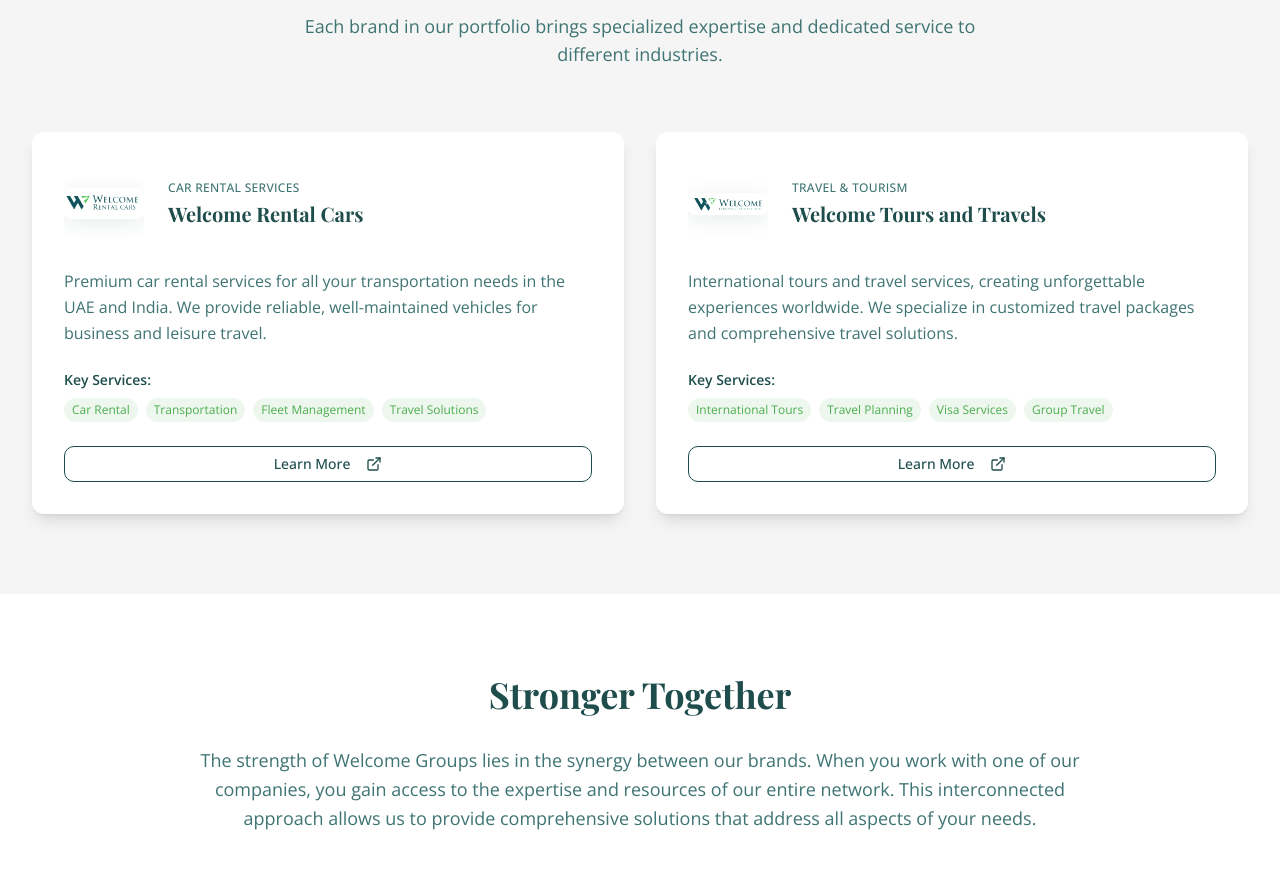
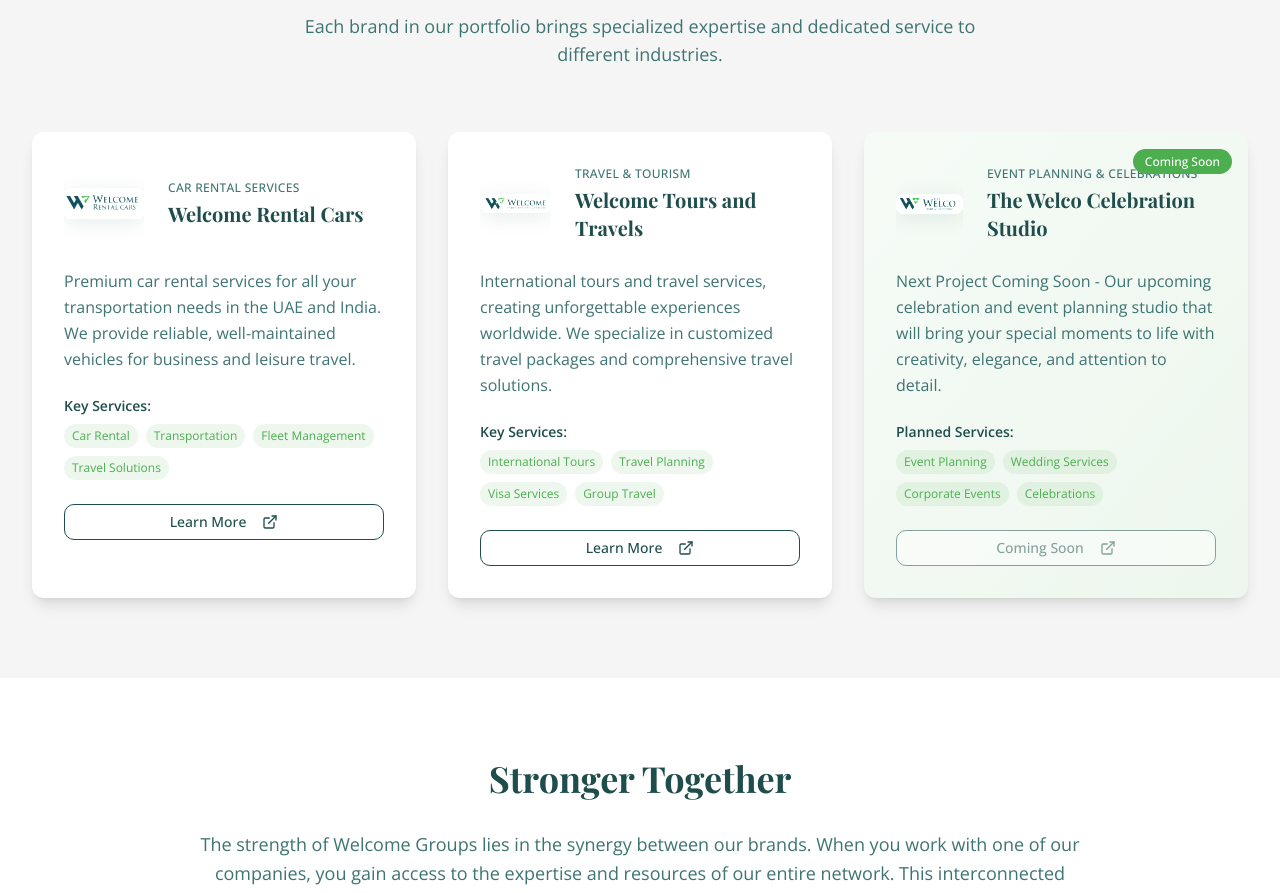
Before and after one commit to muhammedadnanv/Welcome-Realtor, a React (Vite) app: page /brands in a window 1280 px wide. Shown: the part 1300-2193 px from the top of the page. Built offline with nearby package versions, Linux system fonts and the light colour scheme.

Commit message:
Update brand logo and text
Updated the "Our Extended Family of Brands" section with a new logo and the text "Next Project Coming Soon".
-edited src/pages/Brands.tsx
-created public/lovable-uploads/02662318-5439-4411-813f-130266231854.png

```diff
--- a/src/pages/Brands.tsx
+++ b/src/pages/Brands.tsx
@@ -120,7 +120,7 @@ const Brands = () => {
             </p>
           </div>
 
-          <div className="grid grid-cols-1 md:grid-cols-2 gap-8">
+          <div className="grid grid-cols-1 md:grid-cols-2 lg:grid-cols-3 gap-8">
             {/* Welcome Rental Cars */}
             <Card className="border-none bg-background shadow-lg transition-all duration-300">
               <CardContent className="p-8">
@@ -197,6 +197,52 @@ const Brands = () => {
 
                 <Button variant="outline" size="sm" className="w-full">
                   Learn More <ExternalLink className="ml-2 h-4 w-4" />
+                </Button>
+              </CardContent>
+            </Card>
+
+            {/* The Welco Celebration Studio - Coming Soon */}
+            <Card className="border-none bg-gradient-to-br from-accent/5 to-accent/10 shadow-lg transition-all duration-300 relative overflow-hidden">
+              <CardContent className="p-8">
+                <div className="absolute top-4 right-4">
+                  <span className="bg-accent text-white text-xs font-medium px-3 py-1 rounded-full">
+                    Coming Soon
+                  </span>
+                </div>
+
+                <div className="flex items-center mb-6">
+                  <div className="w-20 h-20 mr-6 flex items-center justify-center image-container">
+                    <img src="/lovable-uploads/f5d0b734-5b8b-412d-9477-35a439a3ba4e.png" alt="The Welco Celebration Studio Logo - Event planning and celebration services" className="max-w-full max-h-full object-contain brand-image" loading="lazy" onError={e => {
+                    (e.target as HTMLImageElement).style.display = 'none';
+                  }} />
+                  </div>
+                  <div>
+                    <div className="text-xs font-medium text-muted-foreground uppercase tracking-wide mb-1">
+                      Event Planning & Celebrations
+                    </div>
+                    <h3 className="text-xl font-heading font-bold text-primary">
+                      The Welco Celebration Studio
+                    </h3>
+                  </div>
+                </div>
+
+                <p className="text-muted-foreground mb-6 leading-relaxed">
+                  Next Project Coming Soon - Our upcoming celebration and event planning studio that will bring
+                  your special moments to life with creativity, elegance, and attention to detail.
+                </p>
+
+                <div className="space-y-2 mb-6">
+                  <h4 className="font-semibold text-primary text-sm">Planned Services:</h4>
+                  <div className="flex flex-wrap gap-2">
+                    <span className="text-xs bg-accent/10 text-accent px-2 py-1 rounded-full">Event Planning</span>
+                    <span className="text-xs bg-accent/10 text-accent px-2 py-1 rounded-full">Wedding Services</span>
+                    <span className="text-xs bg-accent/10 text-accent px-2 py-1 rounded-full">Corporate Events</span>
+                    <span className="text-xs bg-accent/10 text-accent px-2 py-1 rounded-full">Celebrations</span>
+                  </div>
+                </div>
+
+                <Button variant="outline" size="sm" className="w-full" disabled>
+                  Coming Soon <ExternalLink className="ml-2 h-4 w-4" />
                 </Button>
               </CardContent>
             </Card>
```
Also changed, not shown: public/lovable-uploads/f5d0b734-5b8b-412d-9477-35a439a3ba4e.png (added).
